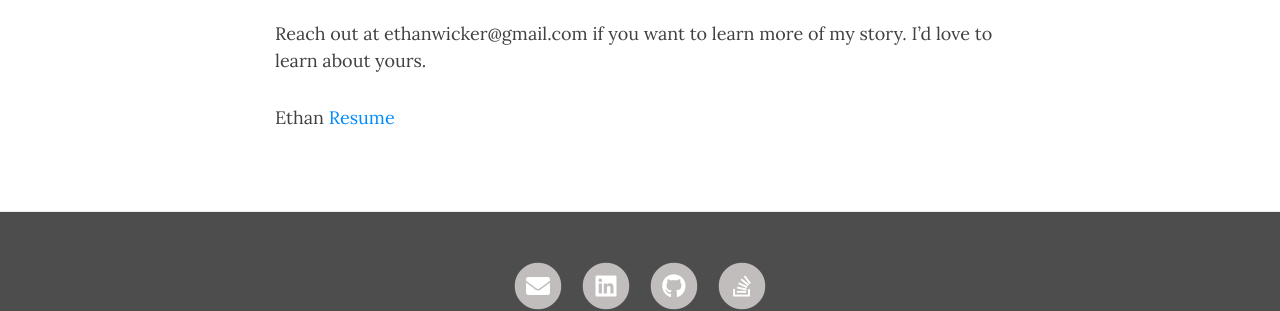
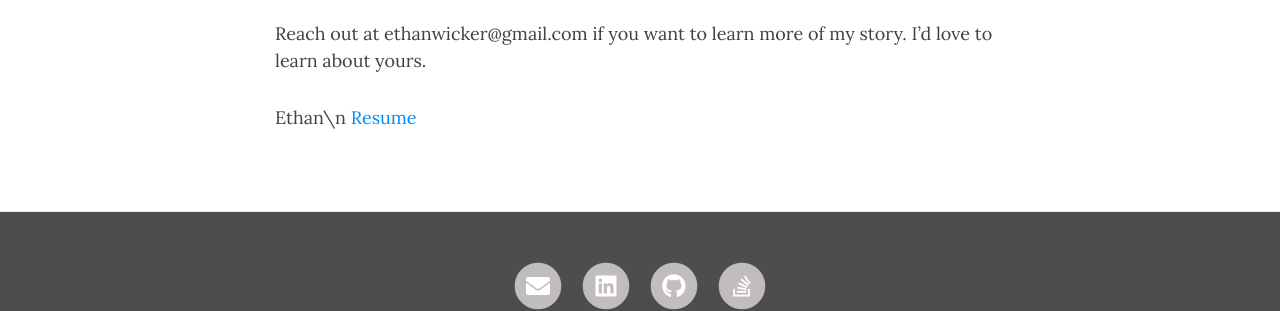
Before and after one commit to ethanwicker/ethanwicker.github.io, a Jekyll site: the page built from about.md, in a window 1280 px wide and 1218 px high. Shown: the part 773-1084 px from the top of the window. Built offline with Jekyll 4.4.1, drawn with Linux system fonts in a browser that asks for light colours; nearby versions of some CDN libraries; our own code applies the rules of GitHub Pages for plain Markdown files.

```diff
--- a/about.md
+++ b/about.md
@@ -8,5 +8,5 @@ But...the educator in me misses the impact I found teaching.  I've been plotting
 
 Reach out at ethanwicker@gmail.com if you want to learn more of my story.  I'd love to learn about yours.
 
-Ethan
+Ethan\n
 [Resume](https://drive.google.com/file/d/1cut1X_NjxkpnEbUiyMSDMutx_wKSjaKq/view?usp=drive_link)
```
